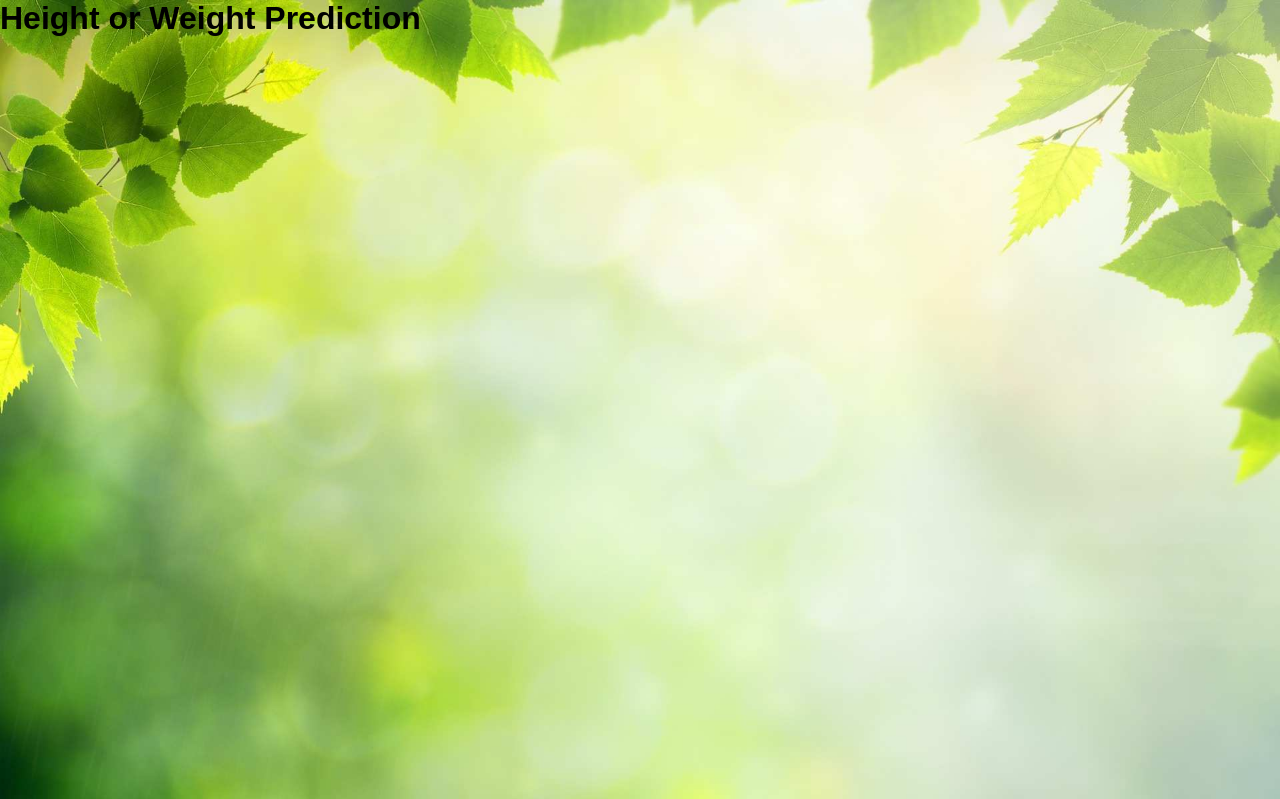
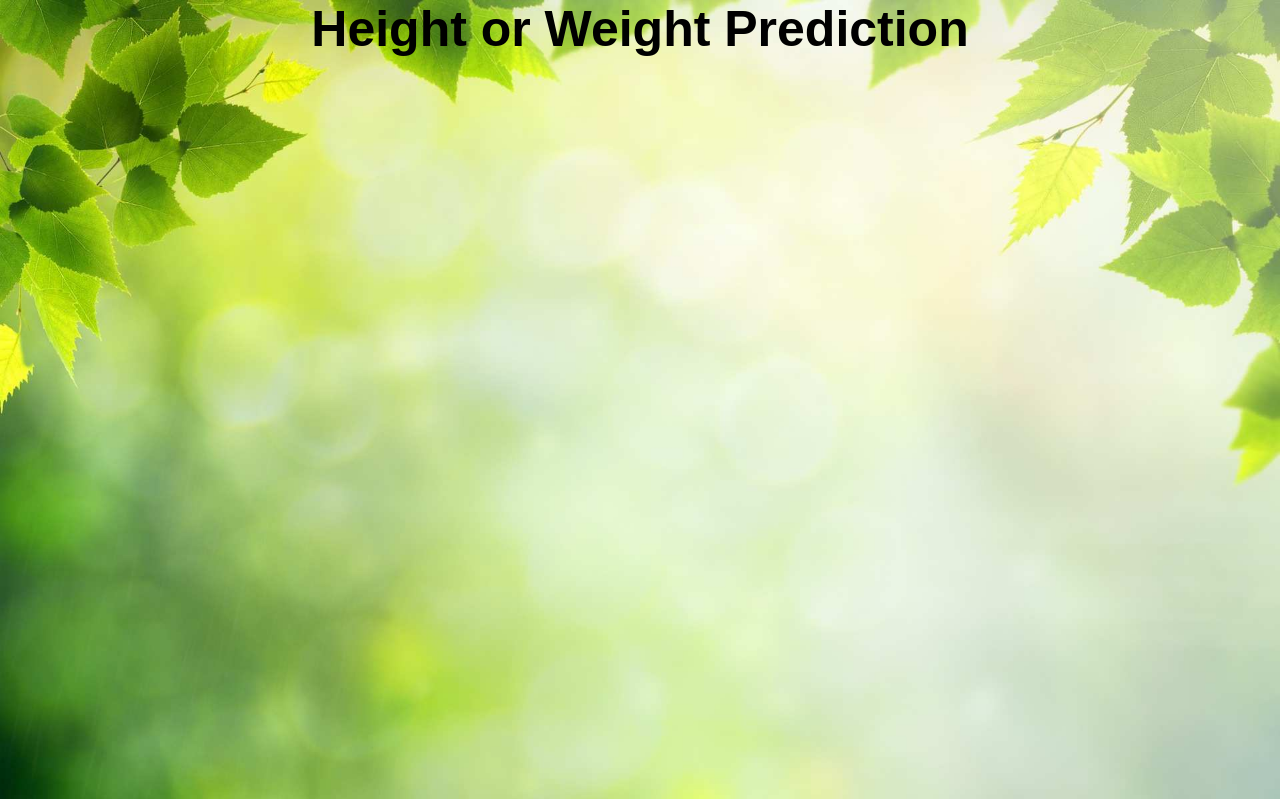
Before and after one commit to priyarajputcs18/HeightOrWeightPrediction, a Python web app: template templates/index.html in a window 1280 px wide. Shown: the top 799 px of the page. Run offline with Jinja, Linux system fonts and the light colour scheme; the template is opened without the code that fills it, so the values that code supplies are empty.

Commit message:
change ih h1

```diff
--- a/templates/index.html
+++ b/templates/index.html
@@ -10,6 +10,10 @@
     margin: 0;
     box-sizing: border-box;
     font-family: Arial, Helvetica, sans-serif;
+        }
+        h1{
+            font-size: 50px;
+            text-align: center;
         }
         .banner{
             background-image: url("../jLWOgN.jpg");
```
